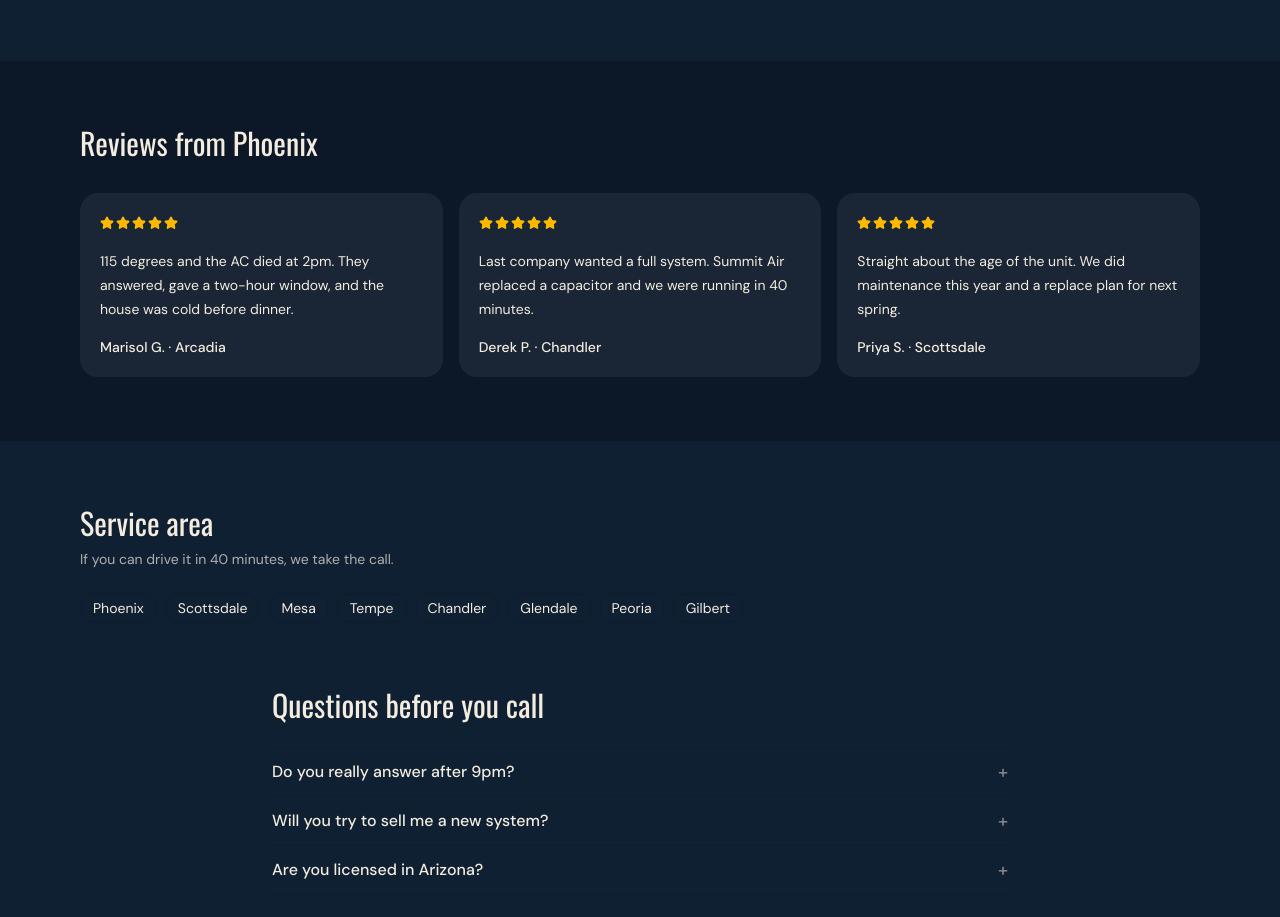
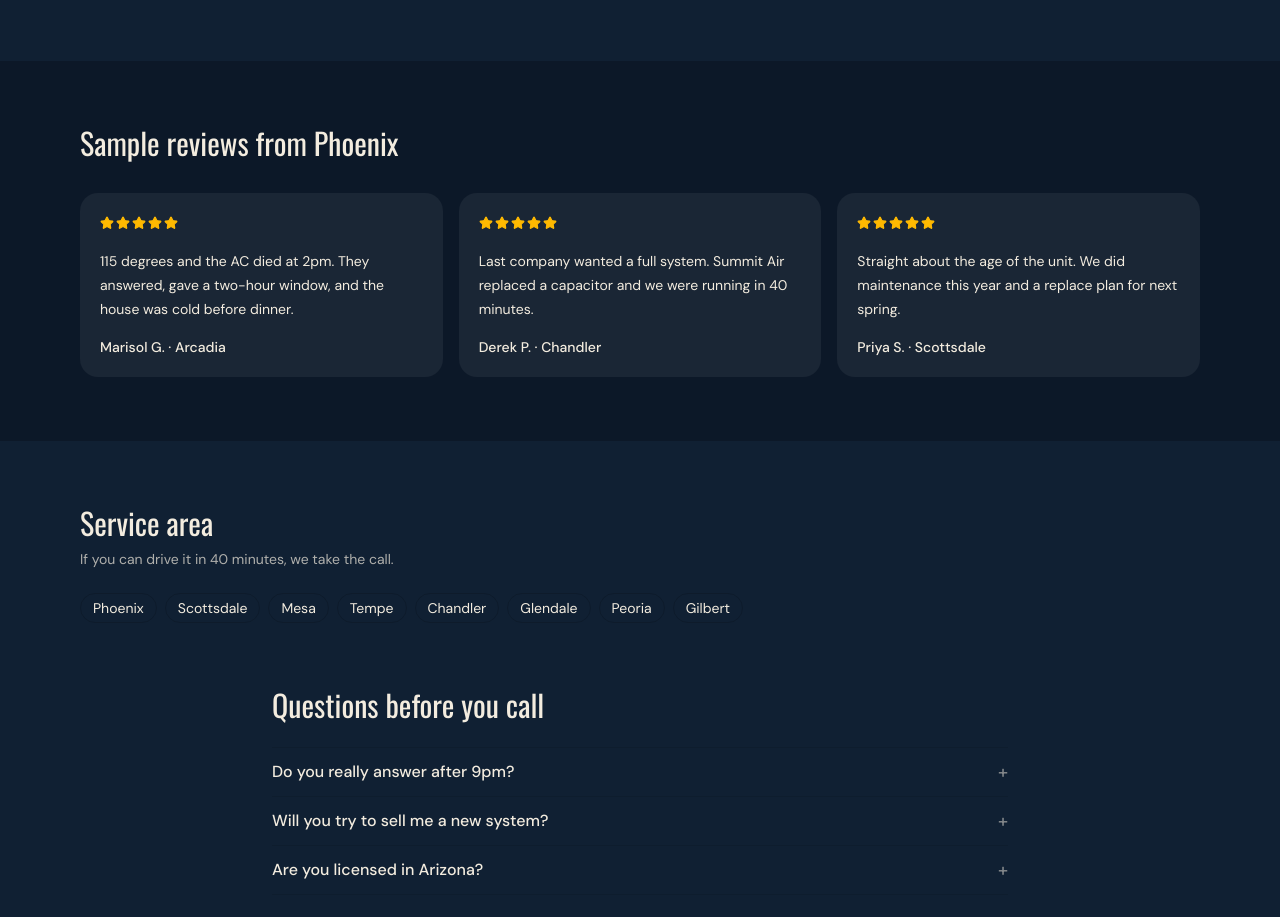
Before and after one commit to lyn-qc/readyline-home-services, a Next.js app: page /hvac in a window 1280 px wide. Shown: the part 2160-3077 px from the top of the page. Built offline with nearby package versions, Linux system fonts and the light colour scheme.

Commit message:
Wire image alts and label sample reviews

```diff
--- a/src/components/trade/trade-landing.tsx
+++ b/src/components/trade/trade-landing.tsx
@@ -57,7 +57,7 @@
         <div className="absolute inset-0">
           <Image
             src={site.imageHero}
-            alt=""
+            alt={site.imageHeroAlt}
             fill
             priority
             className="object-cover"
@@ -137,7 +137,7 @@
             </ul>
           </div>
           <div className="relative min-h-72 overflow-hidden rounded-3xl">
-            <Image src={site.imageSecondary} alt="" fill className="object-cover" sizes="(min-width: 1024px) 50vw, 100vw" />
+            <Image src={site.imageSecondary} alt={site.imageSecondaryAlt} fill className="object-cover" sizes="(min-width: 1024px) 50vw, 100vw" />
           </div>
         </div>
       </section>
@@ -157,7 +157,7 @@
 
       <section id="reviews" className="bg-[color:var(--trade-band)] py-16">
         <div className="mx-auto max-w-6xl px-4">
-          <h2 className="font-[family-name:var(--trade-display)] text-3xl">Reviews from {site.city}</h2>
+          <h2 className="font-[family-name:var(--trade-display)] text-3xl">Sample reviews from {site.city}</h2>
           <div className="mt-8 grid gap-4 md:grid-cols-3">
             {site.reviews.map((review) => (
               <figure key={review.name} className="rounded-2xl bg-[color:var(--trade-card)] p-5">
```
